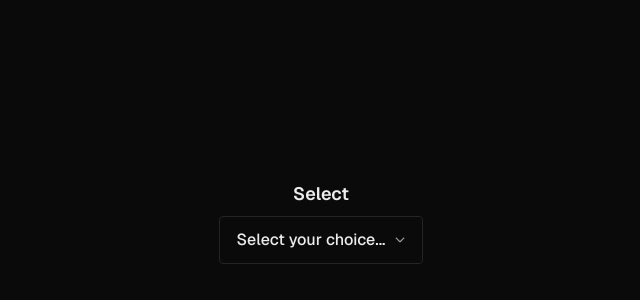
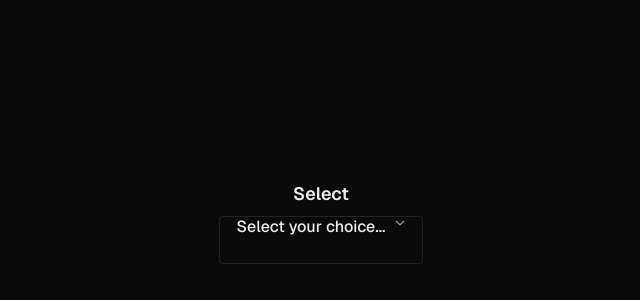
Before and after one commit to opencode-startup/OpenCode, a Next.js app: page / in a window 1280 px wide. Shown: the part 178-478 px from the top of the page, without its empty margins (319-959 px from the left). Built offline with nearby package versions, Linux system fonts and the light colour scheme.

Commit message:
OC-44 - Add leftIcon and rightIcon support to Select component for enhanced customization

```diff
--- a/src/app/page.tsx
+++ b/src/app/page.tsx
@@ -1,6 +1,6 @@
 'use client';
 
-import { Select } from '@/components';
+import { Icon, Select } from '@/components';
 
 export default function Home() {
   return (
@@ -12,7 +12,7 @@ export default function Home() {
             size={'large'}
             placeholder="Select your choice..."
             options={[
-              { value: 'option1', label: 'Option 1' },
+              { value: 'option1', label: 'Option 1', leftIcon: <Icon name={'warning-fill'} /> },
               { value: 'option2', label: 'Option 2' },
               { value: 'option3', label: 'Option 3' },
               { value: 'option4', label: 'Option 4' },
--- a/src/components/Select/Select.tsx
+++ b/src/components/Select/Select.tsx
@@ -28,6 +28,8 @@ const Select = forwardRef<HTMLButtonElement, SelectProps>(
       options = [],
       value,
       defaultValue,
+      leftIcon,
+      rightIcon,
       onValueChange,
       onOpenChange,
       name,
@@ -104,9 +106,13 @@ const Select = forwardRef<HTMLButtonElement, SelectProps>(
             {...ariaAttributes}
             {...props}
           >
-            <span className={`truncate ${sizeConfig[size].text}`}>{displayText}</span>
+            <div className="flex min-w-0 flex-1 items-center gap-2">
+              {leftIcon && <span className="flex shrink-0 items-center">{leftIcon}</span>}
+              <span className={`truncate ${sizeConfig[size].text}`}>{displayText}</span>
+              {rightIcon && <span className="flex shrink-0 items-center">{rightIcon}</span>}
+            </div>
 
-            <div className="flex items-center gap-2">
+            <div className="flex shrink-0 items-center gap-2">
               {loading && (
                 <Spinner size={sizeConfig[size].spinnerSize} role="status" aria-label="Loading" />
               )}
@@ -155,8 +161,15 @@ const Select = forwardRef<HTMLButtonElement, SelectProps>(
                   onClick={() => handleSelectOption(option.value)}
                   onMouseEnter={() => handleOptionMouseEnter(index)}
                 >
-                  {option.icon && <span className="flex shrink-0 items-center">{option.icon}</span>}
-                  <span className="truncate">{option.label}</span>
+                  <div className="flex min-w-0 flex-1 items-center gap-2">
+                    {option.leftIcon && (
+                      <span className="flex shrink-0 items-center">{option.leftIcon}</span>
+                    )}
+                    <span className="flex-1 truncate">{option.label}</span>
+                    {option.rightIcon && (
+                      <span className="flex shrink-0 items-center">{option.rightIcon}</span>
+                    )}
+                  </div>
                 </div>
               ))}
             </div>
--- a/src/components/Select/types.ts
+++ b/src/components/Select/types.ts
@@ -6,7 +6,8 @@ export interface SelectOption {
   value: string;
   label: string;
   disabled?: boolean;
-  icon?: ReactNode;
+  leftIcon?: ReactNode;
+  rightIcon?: ReactNode;
 }
 
 export interface SelectProps {
@@ -20,6 +21,8 @@ export interface SelectProps {
   fullWidth?: boolean;
   required?: boolean;
   className?: string;
+  leftIcon?: ReactNode;
+  rightIcon?: ReactNode;
   onValueChange?: (value: string) => void;
   onOpenChange?: (open: boolean) => void;
   id?: string;
--- a/src/components/Select/variants.ts
+++ b/src/components/Select/variants.ts
@@ -4,8 +4,8 @@ import { SelectSize } from './types';
 
 export const selectTriggerVariants = tv({
   base: [
-    'relative flex cursor-pointer items-center justify-between gap-2',
-    'bg-background-100 border-gray-alpha-400 rounded-sm border',
+    'relative flex cursor-pointer justify-between gap-2',
+    'bg-background-100 border-gray-alpha-400 rounded-sm border hover:border-gray-500',
     'transition-all duration-200',
     'focus-ring',
     'disabled:cursor-not-allowed disabled:opacity-50',
```
